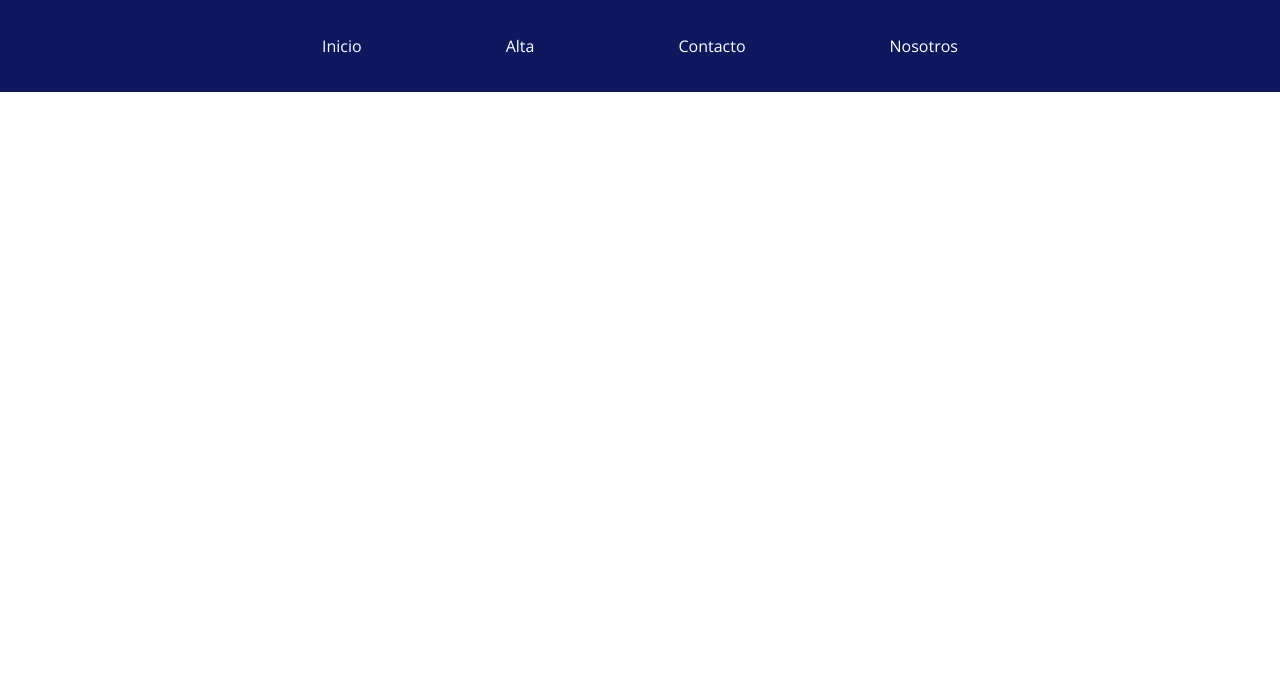
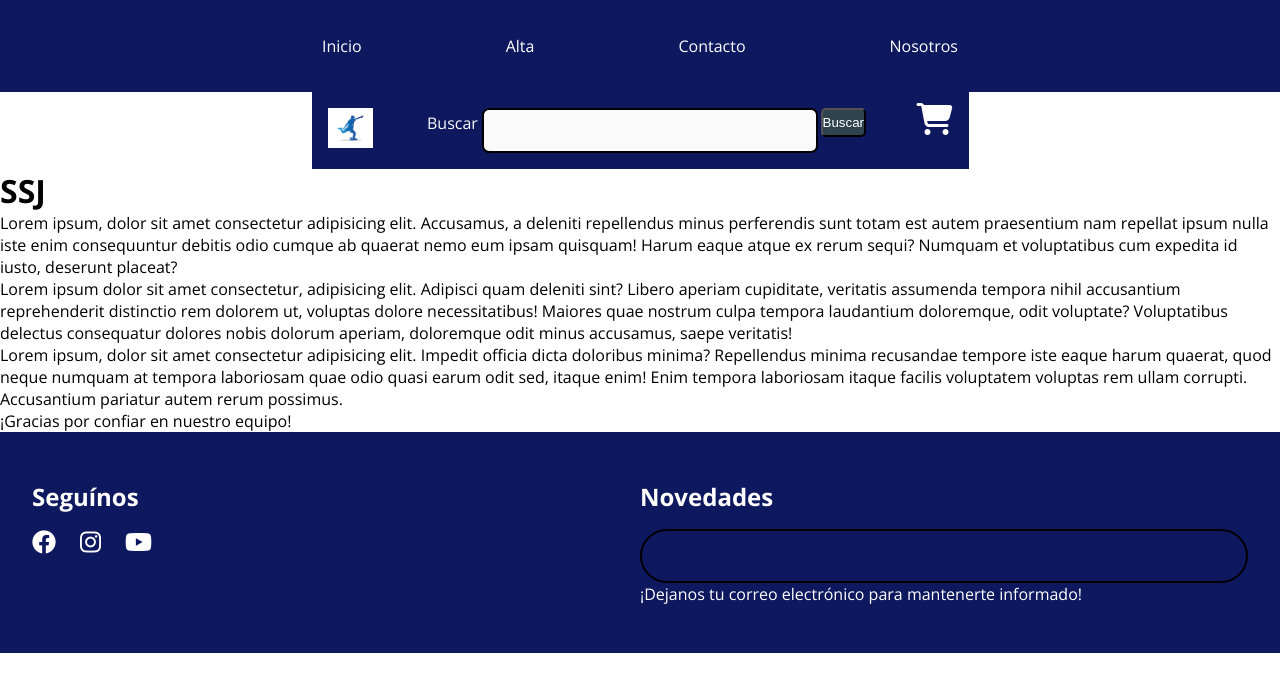
Before and after one commit to imReichart/Trabajo-integreador, a website built with Vite: page views/nosotros.html in a window 1280 px wide. Built offline with nearby package versions, Linux system fonts and the light colour scheme.

Commit message:
Agrego nosotros.hml

```diff
--- a/views/nosotros.html
+++ b/views/nosotros.html
@@ -16,24 +16,77 @@
     <nav class="nav-bar"> <!-- nav-bar -->
       <ul class="nav-bar__nav-list">
         <li class="nav-bar__nav-item">
-          <a href="#" class="nav-bar__nav-link">Inicio</a>
+          <a href="/index.html" class="nav-bar__nav-link">Inicio</a>
         </li>
         <li class="nav-bar__nav-item">
           <a href="#" class="nav-bar__nav-link">Alta</a>
         </li>
         <li class="nav-bar__nav-item">
-          <a href="#" class="nav-bar__nav-link">Contacto</a>
+          <a href="/views/contacto.html" class="nav-bar__nav-link">Contacto</a>
         </li>
         <li class="nav-bar__nav-item">
-          <a href="#" class="nav-bar__nav-link">Nosotros</a>
+          <a href="/views/nosotros.html" class="nav-bar__nav-link">Nosotros</a>
         </li>
       </ul>
     </nav> <!-- nav-bar -->
 
+    <div class="search-bar"> <!-- search-bar -->
+      <div class="search-bar__logo-container"><img src="/img/logo.png" width="45px" height="40px" alt="logo de la tienda"></div>
+      <form action="#" class="search-bar__form-container">
+        <label for="busqueda" class="search-bar__form-label">Buscar</label>
+        <input type="search" class="search-bar__form-search" id="busqueda">
+        <input type="submit" class="search-bar__form-submit" value="Buscar">
+      </form>
+      <div class="search-bar__carrito-container"><i class="fa-solid fa-cart-shopping fa-2xl"></i></div>
+      <div class="menu-toogle">
+        <label for="menu" class="menu-toogle__label">
+          <span class="menu-toogle__top-bread"></span>
+          <span class="menu-toogle__meat"></span>
+          <span class="menu-toogle__bottom-bread"></span>
+        </label>
+      </div>
+    </div>
 
   </header>
 
+  <main>
+    <div class="nosotros-header">
+    <h1 class="nosotros-header__title">SSJ</h1>
+  </div>
 
+  <section class="nosotros-section">
+    <p class="nosotros-section__text">Lorem ipsum, dolor sit amet consectetur adipisicing elit. Accusamus, a deleniti repellendus minus perferendis sunt totam est autem praesentium nam repellat ipsum nulla iste enim consequuntur debitis odio cumque ab quaerat nemo eum ipsam quisquam! Harum eaque atque ex rerum sequi? Numquam et voluptatibus cum expedita id iusto, deserunt placeat?</p>
+    <p class="nosotros-section__text">Lorem ipsum dolor sit amet consectetur, adipisicing elit. Adipisci quam deleniti sint? Libero aperiam cupiditate, veritatis assumenda tempora nihil accusantium reprehenderit distinctio rem dolorem ut, voluptas dolore necessitatibus! Maiores quae nostrum culpa tempora laudantium doloremque, odit voluptate? Voluptatibus delectus consequatur dolores nobis dolorum aperiam, doloremque odit minus accusamus, saepe veritatis!</p>
+    <p class="nosotros-section__text">Lorem ipsum, dolor sit amet consectetur adipisicing elit. Impedit officia dicta doloribus minima? Repellendus minima recusandae tempore iste eaque harum quaerat, quod neque numquam at tempora laboriosam quae odio quasi earum odit sed, itaque enim! Enim tempora laboriosam itaque facilis voluptatem voluptas rem ullam corrupti. Accusantium pariatur autem rerum possimus.</p>
+    <p class="nosotros-section__text">¡Gracias por confiar en nuestro equipo!</p>
+  </section>
+
+  </main>
+
+  <footer class="main-footer">
+    <div class="social-media">
+      <h2 class="social-media__title">Seguínos</h2>
+      <ul class="social-media__list">
+        <li class="social-media__list-item">
+          <a href="#" class="social-media__list-link"><i class="fa-brands fa-facebook" style="color: #ffffff;"></i></a>
+        </li>
+        <li class="social-media__list-item">
+          <a href="#" class="social-media__list-link"><i class="fa-brands fa-instagram" style="color: #ffffff;"></i></a>
+        </li>
+        <li class="social-media__list-item">
+          <a href="#" class="social-media__list-link"><i class="fa-brands fa-youtube" style="color: #ffffff;"></i></a>
+        </li>
+      </ul>
+    </div>
+    <div class="newsletter">
+      <h2 class="newsletter__title">Novedades</h2>
+      <form action="#" class="newsletter__form-container">
+        <input type="email" class="newsletter__form-email" id="newsletter" placeholder=" ">
+        <label for="newsletter" class="newsletter__form-label">¡Dejanos tu correo electrónico para mantenerte informado!</label>
+      </form>
+    </div>
+
+  </footer>
 
   <script type="module" src="/main.js"></script>
 </body>
```
